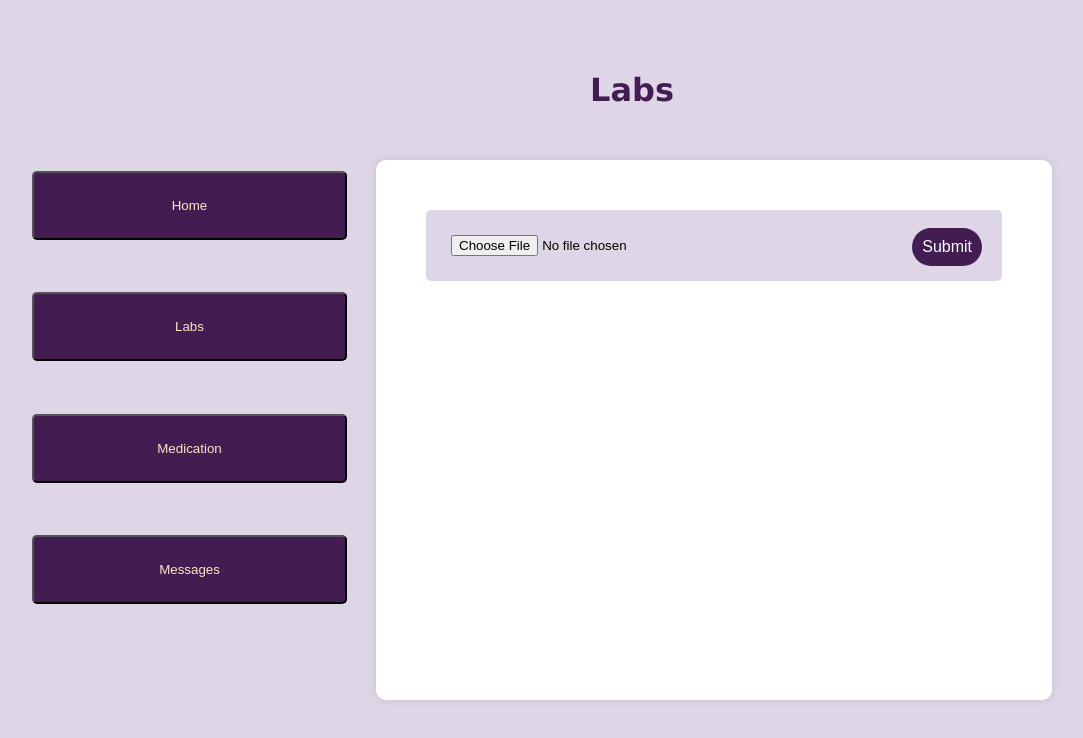
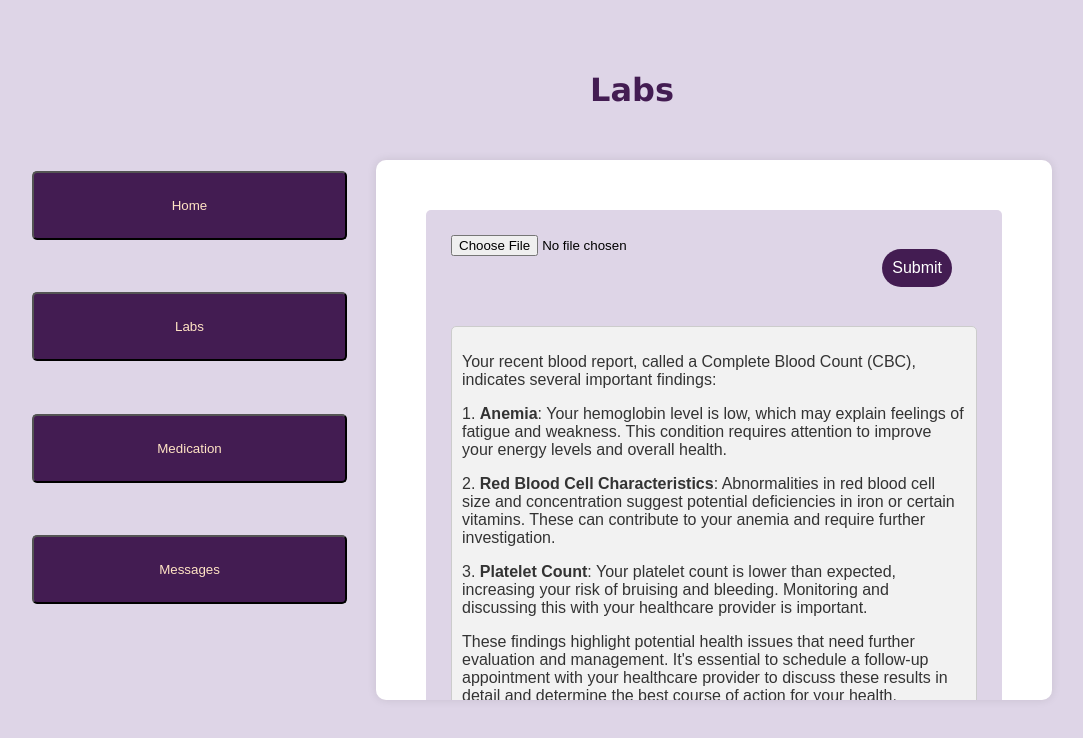
Before and after one commit to abbsgp/PatientPal, a React (Create React App) app in the folder frontend/: page /labs in a window 1280 px wide. Both pictures are taken after a click on the button "Submit". Shown: the top 738 px of the page, without its empty margins (8-1091 px from the left). Built offline with nearby package versions, Linux system fonts and the light colour scheme; no server answers.

Commit message:
blood report submission response added

```diff
--- a/frontend/src/pages/home.css
+++ b/frontend/src/pages/home.css
@@ -46,11 +46,13 @@
   .chat-header {
     text-align: center;
     margin-bottom: 20px;
+    top: -20px;
   }
 
   .chat-messages {
-    max-height: calc(100% - 120px);
+    max-height: 300px;
     overflow-y: auto;
+    padding: 10px;
   }
 
   .chat-input {
@@ -125,7 +127,7 @@
 
 
   .lab-submit-container {
-    position: absolute;
+    position: relative;
     top: 10px; /* Adjust top position as needed */
     right: 10px; /* Adjust right position as needed */
     padding: 10px 25px;
@@ -137,9 +139,9 @@
   }
 
   .lab-submit-container button {
-    position: absolute;
-    top: 55%;
-    right: 10px;
+    position: fixed;
+    top: 20%;
+    right: 100px;
     transform: translateY(-50%);
     background-color: #431c52;
     color: #fff;
@@ -154,3 +156,13 @@
     background-color: #623c74;
     color: burlywood;
   }
+
+  .response-message {
+    background-color: #f2f2f2;
+    border: 1px solid #ccc;
+    border-radius: 5px;
+    padding: 10px;
+    margin-top: 50px;
+    font-family: Arial, sans-serif;
+    color: #333;
+}
--- a/frontend/src/pages/home.js
+++ b/frontend/src/pages/home.js
@@ -18,7 +18,7 @@ function Home() {
             <div className="chat-header">
                 <h2>Chat AI</h2>
             </div>
-            <div className="chat-mes sages">
+            <div className="chat-messages">
                 {/* Display chat messages */}
             </div>
             <div className="chat-input">
--- a/frontend/src/pages/labs.js
+++ b/frontend/src/pages/labs.js
@@ -1,39 +1,65 @@
-import React from "react";
-import { useState } from "react";
+import React, { useState } from "react";
 import axios from 'axios';
-import "./home.css"
+import "./home.css";
+
 const apiUrl = 'http://localhost:4000';
 
+function UploadPdf() {
+    const [pdf, setPdf] = useState('');
+    const [pageLimit, setPageLimit] = useState(2);
+    const [responseMessage, setResponseMessage] = useState('');
 
-function UploadPdf() {
-    const [pdf, setPdf] = useState('')
-    const [page_limit, setPagelimit] = useState(2)
     function handlePdf(e) {
-        console.log(e.target.files)
-        setPdf(e.target.files[0])
+        setPdf(e.target.files[0]);
     }
-    function handleApi(){
-        const formData = new FormData()
-        formData.append('file',pdf)
-        axios.post(apiUrl + '/extract-medical-data?page_limit='+page_limit, formData).then((res => {
-            console.log(res)
-        }))
+
+    function handleApi() {
+        const formData = new FormData();
+        formData.append('file', pdf);
+        axios.post(apiUrl + '/extract-medical-data?page_limit=' + pageLimit, formData)
+            .then((res) => {
+                setResponseMessage('Response received: ' + res.data); // Update response message
+            })
+            .catch((error) => {
+                console.error('Error uploading file:', error);
+                setResponseMessage('Error occurred while uploading file.'); // Update response message in case of error
+            });
     }
-    return(
+
+    return (
         <div>
-            <input id="fileInput" type="file" name="file" onChange={handlePdf} />
+            <input type="file" name="file" onChange={handlePdf} />
             <div className="lab-submit-container">
-            <div  className="lab-submit-button">
+                <div className="lab-submit-button">
                     <button onClick={handleApi}>Submit</button>
                 </div>
             </div>
+            {/* Conditionally render the response message */}
+            {responseMessage && (
+                <div className="response-message">
+                    <p>
+                    Your recent blood report, called a Complete Blood Count (CBC), indicates several important findings:
+                    </p>
+                    <p>
+                    1. <strong>Anemia</strong>: Your hemoglobin level is low, which may explain feelings of fatigue and weakness. This condition requires attention to improve your energy levels and overall health.
+                    </p>
+                    <p>
+                    2. <strong>Red Blood Cell Characteristics</strong>: Abnormalities in red blood cell size and concentration suggest potential deficiencies in iron or certain vitamins. These can contribute to your anemia and require further investigation.
+                    </p>
+                    <p>
+                    3. <strong>Platelet Count</strong>: Your platelet count is lower than expected, increasing your risk of bruising and bleeding. Monitoring and discussing this with your healthcare provider is important.
+                    </p>
+                    <p>
+                    These findings highlight potential health issues that need further evaluation and management. It's essential to schedule a follow-up appointment with your healthcare provider to discuss these results in detail and determine the best course of action for your health.
+                    </p>
                 </div>
-    )
+            )}
+        </div>
+    );
 }
 
 function Labs() {
     return (
-
         <>
             <div className="page_head">
                 <h1>Labs</h1>
@@ -42,10 +68,9 @@ function Labs() {
                 <div className="med-container">
                     <UploadPdf />
                 </div>
-
             </div>
         </>
     );
-};
+}
 
 export default Labs;
```
Lines whose indentation alone changed are shown as unchanged.
